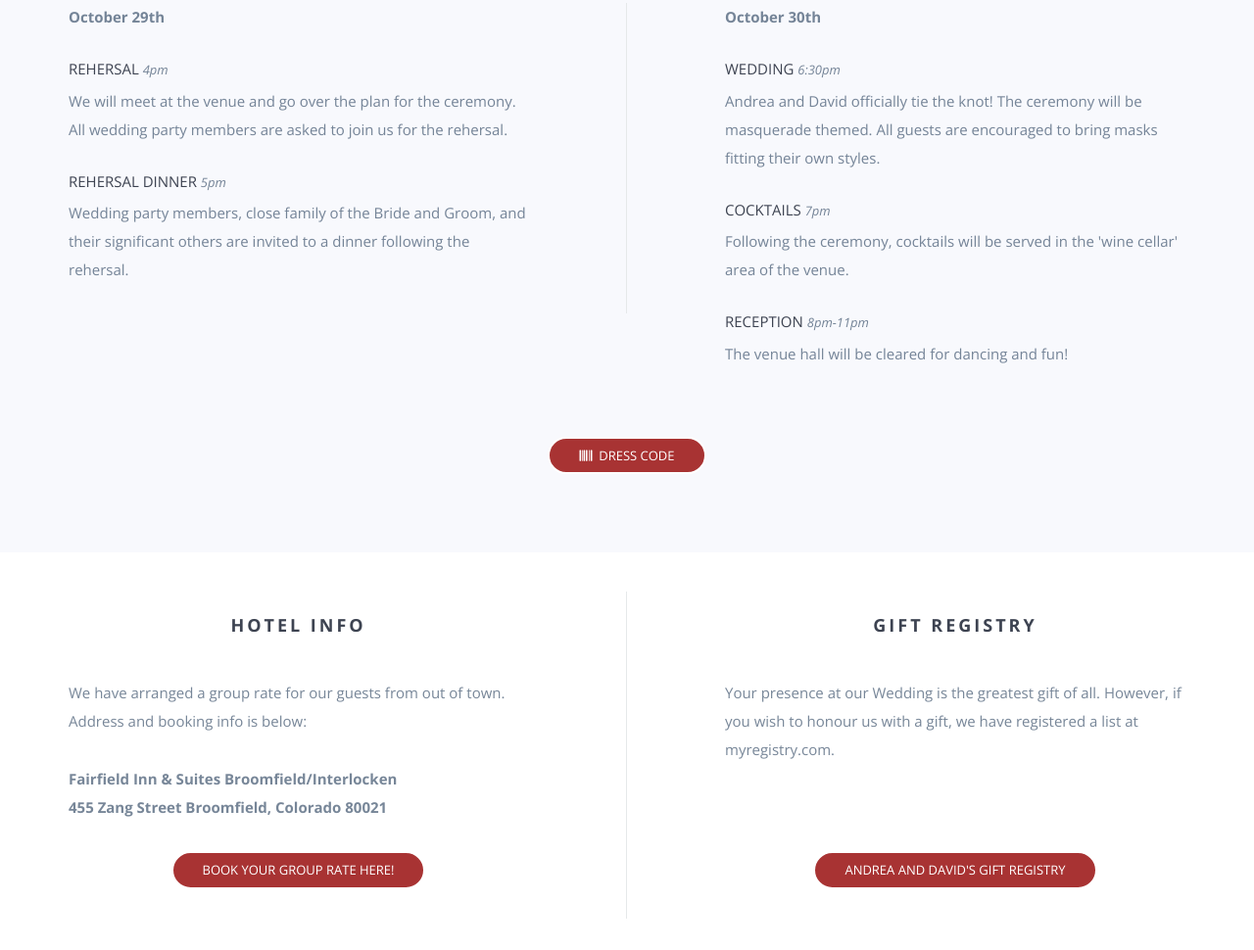
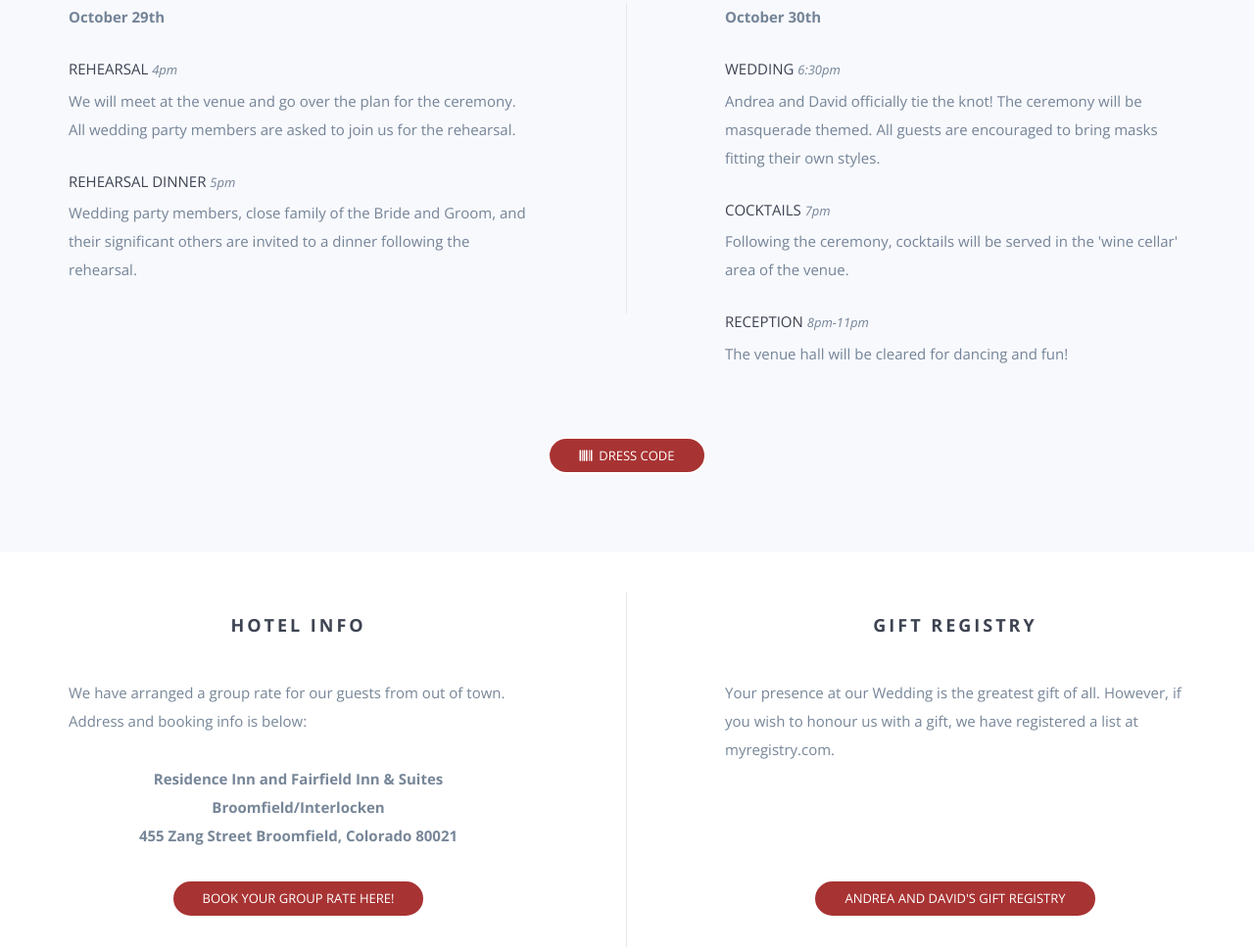
Before and after one commit to DBosley/wedding-website, a website: page index.html in a window 1280 px wide. Shown: the part 1943-2913 px from the top of the page at 98% size. Drawn offline with nearby package versions, Linux system fonts and the light colour scheme; some packages are replaced by stand-ins of ours; a script that the page names is missing.

Commit message:
fix errors

```diff
--- a/index.html
+++ b/index.html
@@ -114,12 +114,12 @@
             <p>
               <strong>October 30<sup>th</sup> 2021</strong>
             </p>
-            <p>You are invited to the masquarade wedding of</p>
+            <p>You are invited to the masquerade wedding of</p>
             <p><strong>Andrea L. Davis and David L. Bosley</strong></p>
             <p>Hosted by</p>
             <p><strong>The Reverend and Mrs. William L. Davis</strong></p>
             <p>&<strong> Mr. and Mrs. Robert S. Walker</strong></p>
-            <p>At the Chateaux at Fox Meadows in Broomfield Colorado.</p>
+            <p>At the Chateaux at Fox Meadows in Broomfield, Colorado.</p>
           </div>
         </div>
       </div>
@@ -179,18 +179,18 @@
             <div class="wp3">
               <p><strong>October 29th</strong></p>
 
-              <h5>Rehersal <span class="time">4PM</span></h5>
+              <h5>Rehearsal <span class="time">4PM</span></h5>
               <p>
                 We will meet at the venue and go over the plan for the ceremony.
-                All wedding party members are asked to join us for the rehersal.
+                All wedding party members are asked to join us for the rehearsal.
               </p>
             </div>
             <div class="wp5">
-              <h5>Rehersal Dinner <span class="time">5PM</span></h5>
+              <h5>Rehearsal Dinner <span class="time">5PM</span></h5>
               <p>
                 Wedding party members, close family of the Bride and Groom, and
                 their significant others are invited to a dinner following the
-                rehersal.
+                rehearsal.
               </p>
             </div>
           </div>
@@ -247,17 +247,17 @@
                 <span>&times;</span>
               </button>
               <h3 class="text-center section-padding">Dress Codes</h3>
-              <h5>Rehersal <span class="time">TBA</span></h5>
+              <h5>Rehearsal <span class="time">TBA</span></h5>
               <p>
                 <strong>Casual</strong>
                 <br />
                 No real dress code.
               </p>
-              <h5>Rehersal Dinner <span class="time">TBA</span></h5>
+              <h5>Rehearsal Dinner <span class="time">TBA</span></h5>
               <p>
                 <strong>Dress Casual</strong>
                 <br />
-                The rehersal dinner will be at a local restaurant without a
+                The rehearsal dinner will be at a local restaurant without a
                 formal dress code.
               </p>
               <h5>Wedding <span class="time">6PM-12AM</span></h5>
@@ -279,13 +279,13 @@
     <section class="links section-padding" id="links">
       <div class="container">
       <div class="row" style="display: flex; align-items: stretch;">
-        <div class="col-md-6 col-sm-12 col-xs-12 leftcol" style="display: flex; align-items: stretch;">
+        <div class="col-md-6 col-sm-12 col-xs-12 leftcol" style="display: flex; align-items: stretch; text-align: center;">
           <div class="wp10" style="display: flex;flex-direction: column;">
             <h3 class="header" style="display: flex;justify-content: center;">Hotel Info</h3>
-            <p>
+            <p style="text-align: left;">
               We have arranged a group rate for our guests from out of town. Address and booking info is below:
             </p>
-            <p style="padding-bottom: 0; margin-bottom: 0;"><strong>Fairfield Inn & Suites
+            <p style="padding-bottom: 0; margin-bottom: 0;"><strong>Residence Inn and Fairfield Inn & Suites
               Broomfield/Interlocken</strong></p>
             <p><strong>455 Zang Street Broomfield, Colorado 80021</strong></p>
             <p style="margin-top:auto;display: flex;justify-content: center;">
@@ -413,7 +413,7 @@
     <section id="map" class="section-padding">
       <div class="text-center">
         <h3>How do I get there?</h3>
-        <p>The Venue is about 30 minutes from the Denver airport.</p>
+        <p>The venue is about 30 minutes from the Denver airport.</p>
       </div>
       <div id="map-canvas"></div>
       <div id="map-content-wrapper" class="container pointer-events-none">
@@ -492,7 +492,7 @@
         <div class="row">
           <div class="col-md-6 col-md-offset-3">
             <h3>Let us know you're coming!</h3>
-            <p>Please try to RSVP before October 1st, 2021</p>
+            <p>Please try to RSVP before September 1st, 2021</p>
             <form id="rsvp-form" class="rsvp-form" action="" method="POST">
               <div class="row">
                 <div class="col-md-6 col-sm-6">
```
